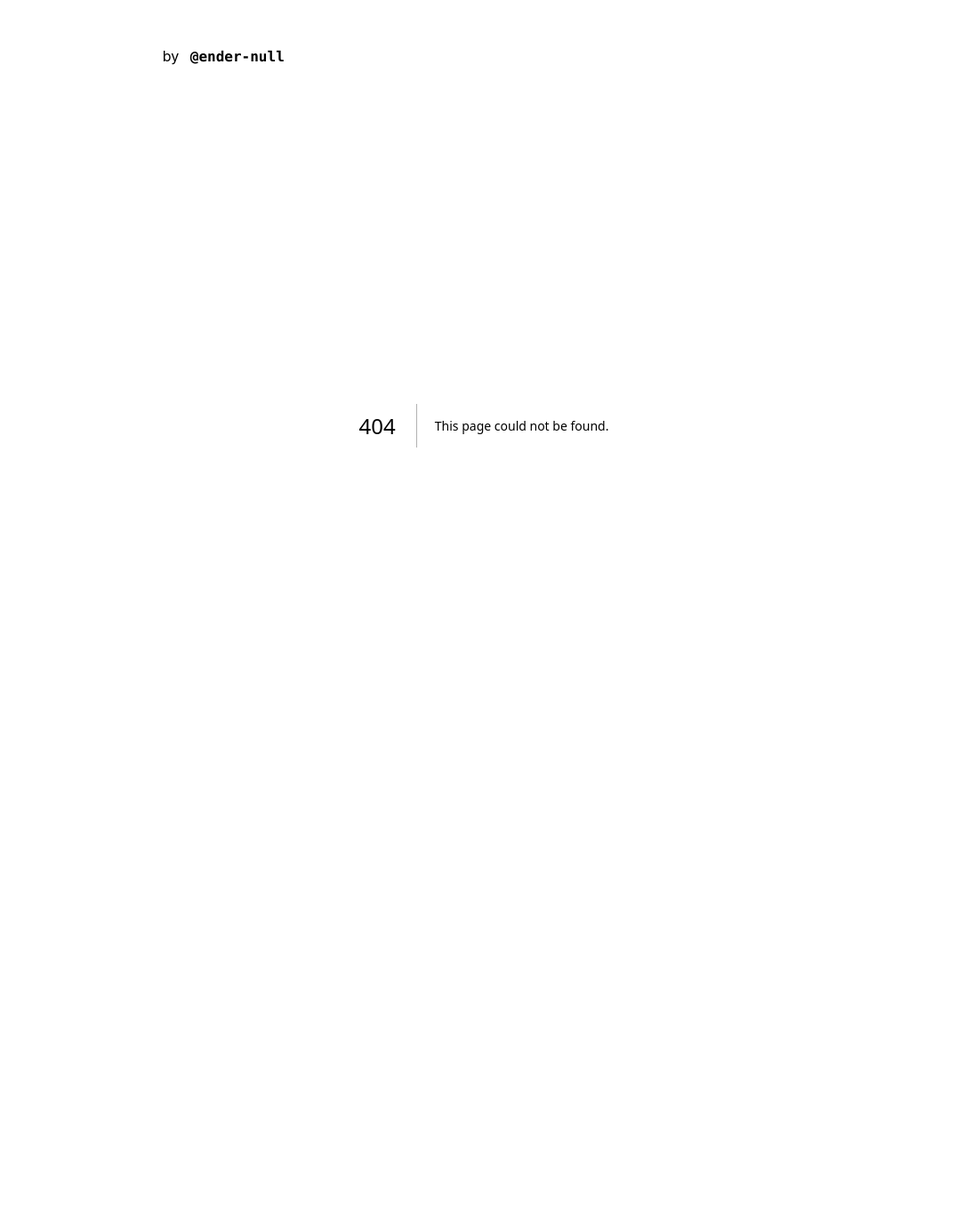
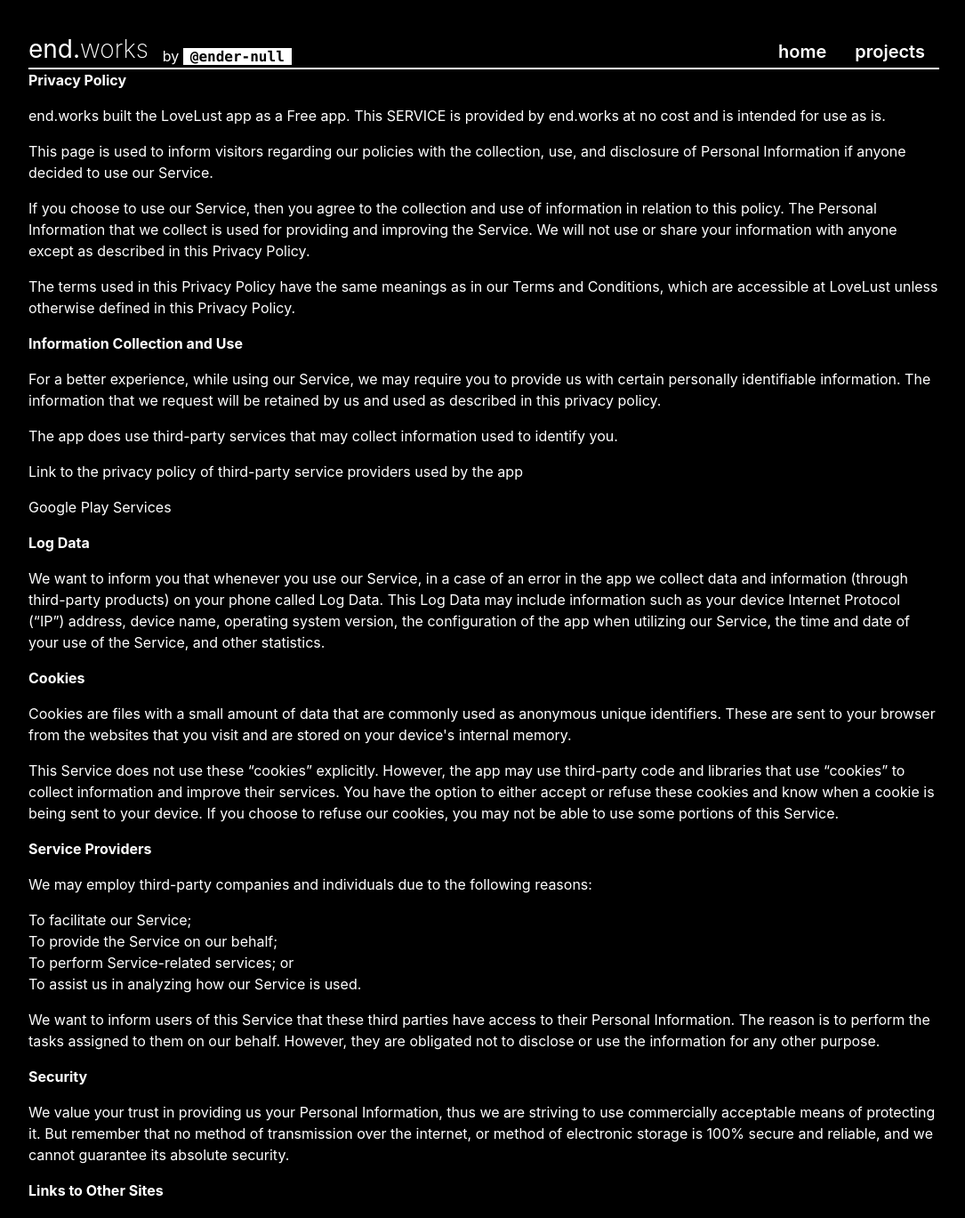
Before and after one commit to endworks/home, a Next.js app: page /privacy-policy in a window 1280 px wide. Before the commit this address had no page. Shown: the top 1369 px of the page at 89% size, without its empty margins (96-1181 px from the left). Before the commit the page ends 878 px from the top, so only its background shows below. Built offline with nearby package versions, Linux system fonts and the light colour scheme.

Commit message:
add privacy policy

```diff
--- /dev/null
+++ b/app/privacy-policy/page.tsx
@@ -0,0 +1,156 @@
+export default function PrivacyPolicy() {
+  return (
+    <div>
+      <strong>Privacy Policy</strong>
+      <p>
+        end.works built the LoveLust app as a Free app. This SERVICE is provided
+        by end.works at no cost and is intended for use as is.
+      </p>
+      <p>
+        This page is used to inform visitors regarding our policies with the
+        collection, use, and disclosure of Personal Information if anyone
+        decided to use our Service.
+      </p>
+      <p>
+        If you choose to use our Service, then you agree to the collection and
+        use of information in relation to this policy. The Personal Information
+        that we collect is used for providing and improving the Service. We will
+        not use or share your information with anyone except as described in
+        this Privacy Policy.
+      </p>
+      <p>
+        The terms used in this Privacy Policy have the same meanings as in our
+        Terms and Conditions, which are accessible at LoveLust unless otherwise
+        defined in this Privacy Policy.
+      </p>
+      <p>
+        <strong>Information Collection and Use</strong>
+      </p>
+      <p>
+        For a better experience, while using our Service, we may require you to
+        provide us with certain personally identifiable information. The
+        information that we request will be retained by us and used as described
+        in this privacy policy.
+      </p>
+      <div>
+        <p>
+          The app does use third-party services that may collect information
+          used to identify you.
+        </p>
+        <p>
+          Link to the privacy policy of third-party service providers used by
+          the app
+        </p>
+        <ul>
+          <li>
+            <a
+              href="https://www.google.com/policies/privacy/"
+              target="_blank"
+              rel="noopener noreferrer"
+            >
+              Google Play Services
+            </a>
+          </li>
+        </ul>
+      </div>
+      <p>
+        <strong>Log Data</strong>
+      </p>
+      <p>
+        We want to inform you that whenever you use our Service, in a case of an
+        error in the app we collect data and information (through third-party
+        products) on your phone called Log Data. This Log Data may include
+        information such as your device Internet Protocol (“IP”) address, device
+        name, operating system version, the configuration of the app when
+        utilizing our Service, the time and date of your use of the Service, and
+        other statistics.
+      </p>
+      <p>
+        <strong>Cookies</strong>
+      </p>
+      <p>
+        Cookies are files with a small amount of data that are commonly used as
+        anonymous unique identifiers. These are sent to your browser from the
+        websites that you visit and are stored on your device's internal memory.
+      </p>
+      <p>
+        This Service does not use these “cookies” explicitly. However, the app
+        may use third-party code and libraries that use “cookies” to collect
+        information and improve their services. You have the option to either
+        accept or refuse these cookies and know when a cookie is being sent to
+        your device. If you choose to refuse our cookies, you may not be able to
+        use some portions of this Service.
+      </p>
+      <p>
+        <strong>Service Providers</strong>
+      </p>
+      <p>
+        We may employ third-party companies and individuals due to the following
+        reasons:
+      </p>
+      <ul>
+        <li>To facilitate our Service;</li>
+        <li>To provide the Service on our behalf;</li>
+        <li>To perform Service-related services; or</li>
+        <li>To assist us in analyzing how our Service is used.</li>
+      </ul>
+      <p>
+        We want to inform users of this Service that these third parties have
+        access to their Personal Information. The reason is to perform the tasks
+        assigned to them on our behalf. However, they are obligated not to
+        disclose or use the information for any other purpose.
+      </p>
+      <p>
+        <strong>Security</strong>
+      </p>
+      <p>
+        We value your trust in providing us your Personal Information, thus we
+        are striving to use commercially acceptable means of protecting it. But
+        remember that no method of transmission over the internet, or method of
+        electronic storage is 100% secure and reliable, and we cannot guarantee
+        its absolute security.
+      </p>
+      <p>
+        <strong>Links to Other Sites</strong>
+      </p>
+      <p>
+        This Service may contain links to other sites. If you click on a
+        third-party link, you will be directed to that site. Note that these
+        external sites are not operated by us. Therefore, we strongly advise you
+        to review the Privacy Policy of these websites. We have no control over
+        and assume no responsibility for the content, privacy policies, or
+        practices of any third-party sites or services.
+      </p>
+      <p>
+        <strong>Children’s Privacy</strong>
+      </p>
+      <div>
+        <p>
+          These Services do not address anyone under the age of 13. We do not
+          knowingly collect personally identifiable information from children
+          under 13 years of age. In the case we discover that a child under 13
+          has provided us with personal information, we immediately delete this
+          from our servers. If you are a parent or guardian and you are aware
+          that your child has provided us with personal information, please
+          contact us so that we will be able to do the necessary actions.
+        </p>
+      </div>
+      <p>
+        <strong>Changes to This Privacy Policy</strong>
+      </p>
+      <p>
+        We may update our Privacy Policy from time to time. Thus, you are
+        advised to review this page periodically for any changes. We will notify
+        you of any changes by posting the new Privacy Policy on this page.
+      </p>
+      <p>This policy is effective as of 2023-05-25</p>
+      <p>
+        <strong>Contact Us</strong>
+      </p>
+      <p>
+        If you have any questions or suggestions about our Privacy Policy, do
+        not hesitate to contact us at ender@end.works.
+      </p>
+    </div>
+  );
+}
```
